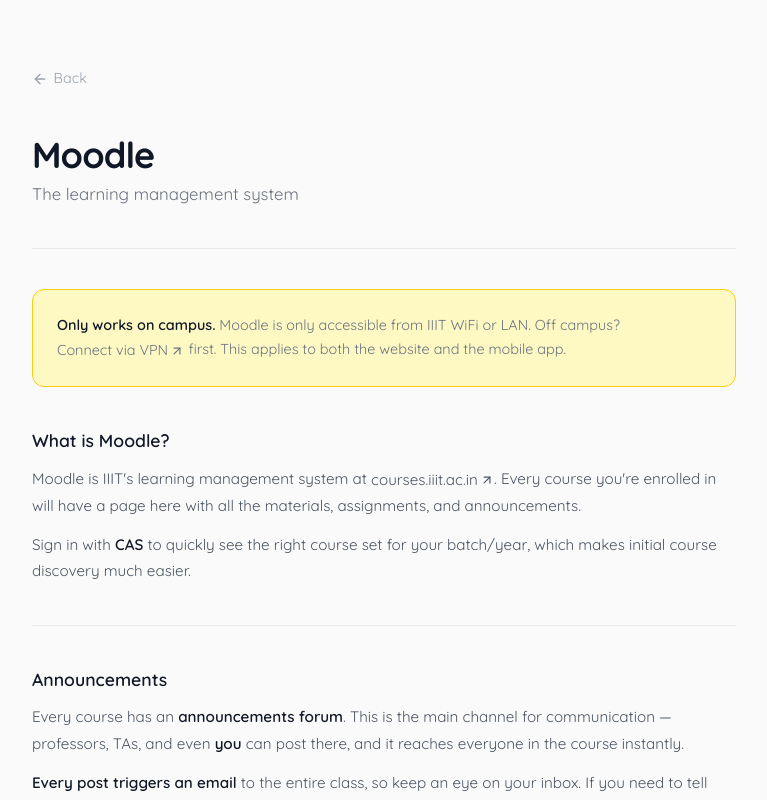
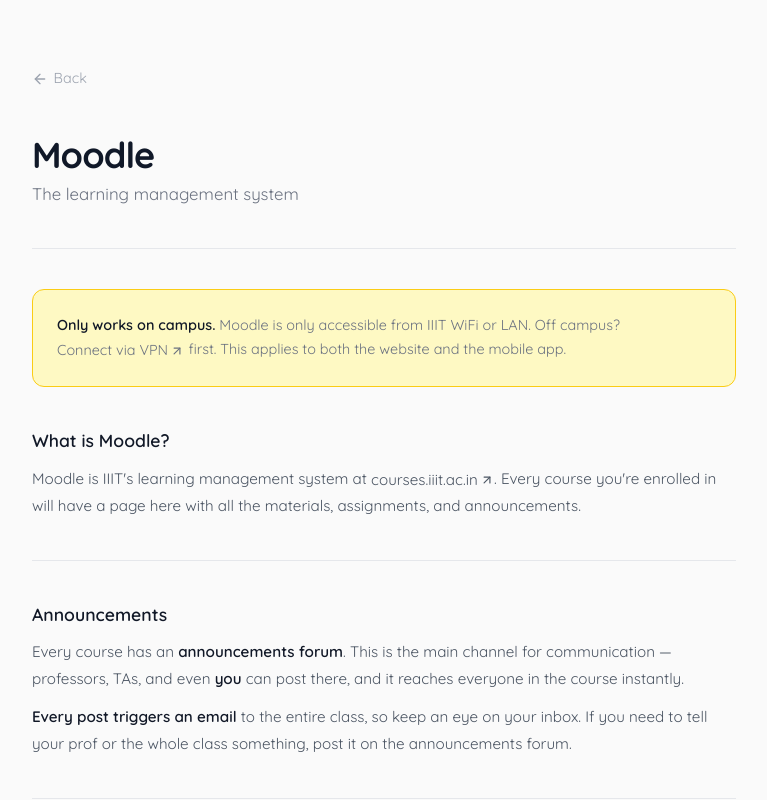
Before and after one commit to sanyamseac/itp, a SvelteKit app: page /moodle in a window 1280 px wide. Shown: the top 800 px of the page, without its empty margins (256-1023 px from the left). Built offline with nearby package versions, Linux system fonts and the light colour scheme.

Commit message:
Revert "Add CAS year-based courses note on Moodle page"
This reverts commit ef72e63f5fc753a84fe3e1167c035e2ed7652638.

```diff
--- a/src/routes/moodle/+page.svelte
+++ b/src/routes/moodle/+page.svelte
@@ -36,10 +36,6 @@
 			</a>.
 			Every course you're enrolled in will have a page here with all the materials,
 			assignments, and announcements.
-		</p>
-		<p>
-			Sign in with <strong>CAS</strong> to quickly see the right course set for your batch/year,
-			which makes initial course discovery much easier.
 		</p>
 
 		<div class="section-divider"></div>
```
